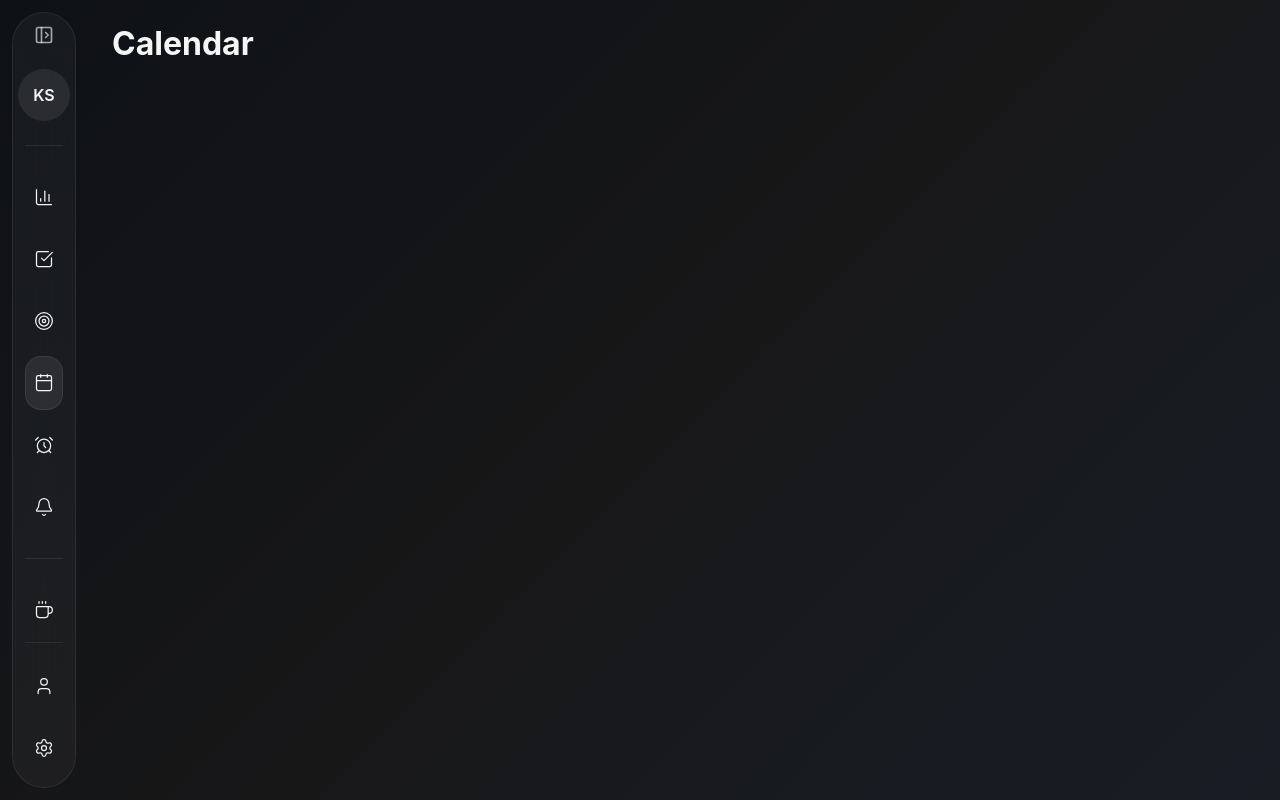
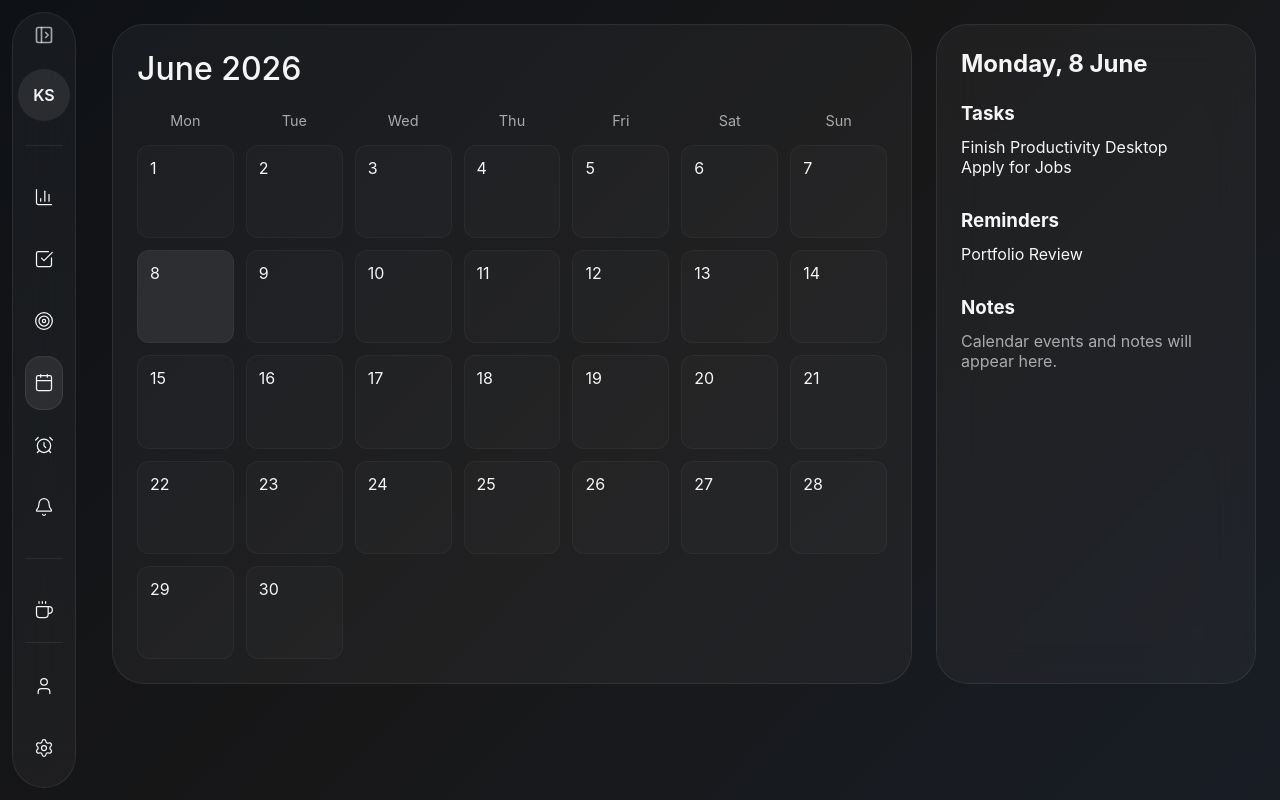
Before and after one commit to keenosmith-del/personal-productivity-desktop, a React app in the folder frontend/: page /calendar in a window 1280 px wide. Built offline with nearby package versions, Linux system fonts and the light colour scheme; the HTML template or start-up script is replaced by a standard one.

Commit message:
Build UI Calendar

```diff
--- /dev/null
+++ b/frontend/src/components/CalendarGrid.jsx
@@ -0,0 +1,126 @@
+function CalendarGrid() {
+  const weekDays = [
+    "Mon",
+    "Tue",
+    "Wed",
+    "Thu",
+    "Fri",
+    "Sat",
+    "Sun",
+  ];
+
+  const days = Array.from(
+    { length: 30 },
+    (_, index) => index + 1
+  );
+
+  return (
+    <div
+      style={{
+        flex: 1,
+
+        background:
+          "var(--glass-bg)",
+
+        border:
+          "1px solid var(--glass-border)",
+
+        borderRadius:
+          "var(--radius-large)",
+
+        padding: "24px",
+
+        display: "flex",
+
+        flexDirection: "column",
+      }}
+    >
+      <div
+        style={{
+          marginBottom: "24px",
+        }}
+      >
+        <h1
+          style={{
+            fontSize: "2rem",
+            fontWeight: "500",
+          }}
+        >
+          June 2026
+        </h1>
+      </div>
+
+      <div
+        style={{
+          display: "grid",
+
+          gridTemplateColumns:
+            "repeat(7, 1fr)",
+
+          gap: "12px",
+
+          marginBottom: "16px",
+        }}
+      >
+        {weekDays.map((day) => (
+          <div
+            key={day}
+            style={{
+              textAlign: "center",
+
+              color:
+                "var(--text-secondary)",
+
+              fontSize: "0.9rem",
+            }}
+          >
+            {day}
+          </div>
+        ))}
+      </div>
+
+      <div
+        style={{
+          display: "grid",
+
+          gridTemplateColumns:
+            "repeat(7, 1fr)",
+
+          gap: "12px",
+
+          flex: 1,
+        }}
+      >
+        {days.map((day) => (
+          <div
+            key={day}
+            style={{
+              minHeight: "90px",
+
+              border:
+                "1px solid rgba(255,255,255,0.04)",
+
+              borderRadius: "12px",
+
+              padding: "12px",
+
+              background:
+                day === 8
+                  ? "rgba(255,255,255,0.08)"
+                  : "rgba(255,255,255,0.02)",
+
+              cursor: "pointer",
+
+              transition:
+                "all 0.2s ease",
+            }}
+          >
+            {day}
+          </div>
+        ))}
+      </div>
+    </div>
+  );
+}
+
+export default CalendarGrid;
--- /dev/null
+++ b/frontend/src/components/CalendarSidebar.jsx
@@ -0,0 +1,77 @@
+import GlassCard from "./GlassCard";
+
+function CalendarSidebar() {
+  return (
+    <GlassCard minHeight="100%">
+      <h2
+        style={{
+          marginBottom: "24px",
+        }}
+      >
+        Monday, 8 June
+      </h2>
+
+      <div
+        style={{
+          marginBottom: "32px",
+        }}
+      >
+        <h3
+          style={{
+            marginBottom: "12px",
+          }}
+        >
+          Tasks
+        </h3>
+
+        <p>
+          Finish Productivity Desktop
+        </p>
+
+        <p>
+          Apply for Jobs
+        </p>
+      </div>
+
+      <div
+        style={{
+          marginBottom: "32px",
+        }}
+      >
+        <h3
+          style={{
+            marginBottom: "12px",
+          }}
+        >
+          Reminders
+        </h3>
+
+        <p>
+          Portfolio Review
+        </p>
+      </div>
+
+      <div>
+        <h3
+          style={{
+            marginBottom: "12px",
+          }}
+        >
+          Notes
+        </h3>
+
+        <p
+          style={{
+            color:
+              "var(--text-secondary)",
+          }}
+        >
+          Calendar events and notes
+          will appear here.
+        </p>
+      </div>
+    </GlassCard>
+  );
+}
+
+export default CalendarSidebar;
--- a/frontend/src/components/Sidebar.jsx
+++ b/frontend/src/components/Sidebar.jsx
@@ -182,16 +182,6 @@ function Sidebar({ collapsed, setCollapsed }) {
             marginBottom: "24px",
           }}
         >
-          {!collapsed && (
-            <h2
-              style={{
-                fontWeight: "600",
-                fontSize: "1.1rem",
-              }}
-            >
-              Productivity
-            </h2>
-          )}
 
           <button
             onClick={() =>
--- a/frontend/src/pages/Calendar.jsx
+++ b/frontend/src/pages/Calendar.jsx
@@ -1,9 +1,30 @@
 import MainLayout from "../layouts/MainLayout";
+
+import CalendarGrid from "../components/CalendarGrid";
+import CalendarSidebar from "../components/CalendarSidebar";
 
 function Calendar() {
   return (
     <MainLayout>
-      <h1>Calendar</h1>
+      <div
+        style={{
+          display: "flex",
+
+          gap: "24px",
+
+          height: "calc(100vh - 140px)",
+        }}
+      >
+        <CalendarGrid />
+
+        <div
+          style={{
+            width: "320px",
+          }}
+        >
+          <CalendarSidebar />
+        </div>
+      </div>
     </MainLayout>
   );
 }
```
